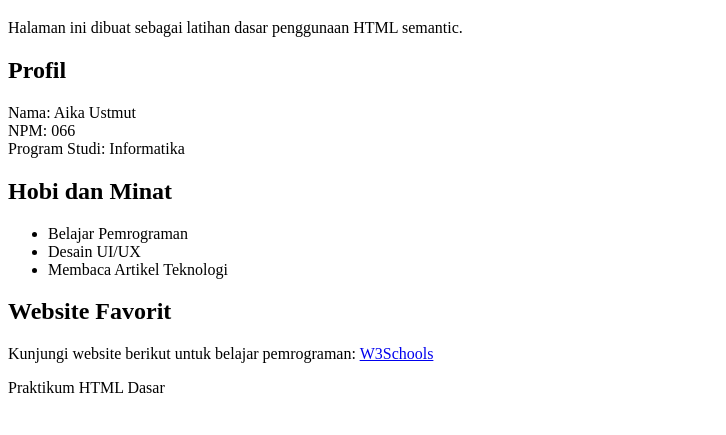
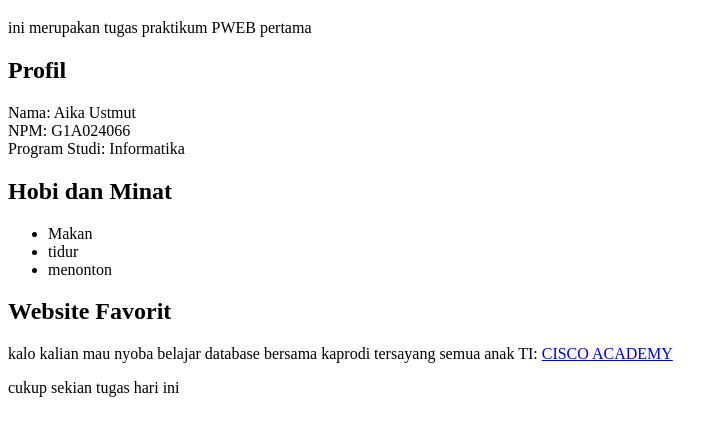
Before and after one commit to aikaustmut/proyek_PWEB, a plain HTML site: page index.html in a window 1280 px wide. Shown: the part 61-496 px from the top of the page, without its empty margins (0-726 px from the left). Drawn offline with Linux system fonts and the light colour scheme.

Commit message:
Update index.html

```diff
--- a/index.html
+++ b/index.html
@@ -8,7 +8,7 @@
 
     <header>
         <h1>Website Profil Mahasiswa</h1>
-        <p>Halaman ini dibuat sebagai latihan dasar penggunaan HTML semantic.</p>
+        <p>ini merupakan tugas praktikum PWEB pertama </p>
     </header>
 
     <main>
@@ -18,7 +18,7 @@
             <h2>Profil</h2>
             <p>
                 Nama: Aika Ustmut <br>
-                NPM: 066 <br>
+                NPM: G1A024066 <br>
                 Program Studi: Informatika
             </p>
         </section>
@@ -27,9 +27,9 @@
         <section>
             <h2>Hobi dan Minat</h2>
             <ul>
-                <li>Belajar Pemrograman</li>
-                <li>Desain UI/UX</li>
-                <li>Membaca Artikel Teknologi</li>
+                <li>Makan</li>
+                <li>tidur</li>
+                <li>menonton</li>
             </ul>
         </section>
 
@@ -37,9 +37,9 @@
         <section>
             <h2>Website Favorit</h2>
             <p>
-                Kunjungi website berikut untuk belajar pemrograman:
-                <a href="https://www.w3schools.com" target="_blank">
-                    W3Schools
+                kalo kalian mau nyoba belajar database bersama kaprodi tersayang semua anak TI:
+                <a href="netacad.com" target="_blank">
+                    CISCO ACADEMY
                 </a>
             </p>
         </section>
@@ -47,7 +47,7 @@
     </main>
 
     <footer>
-        <p>Praktikum HTML Dasar</p>
+        <p>cukup sekian tugas hari ini</p>
     </footer>
 
 </body>
```
